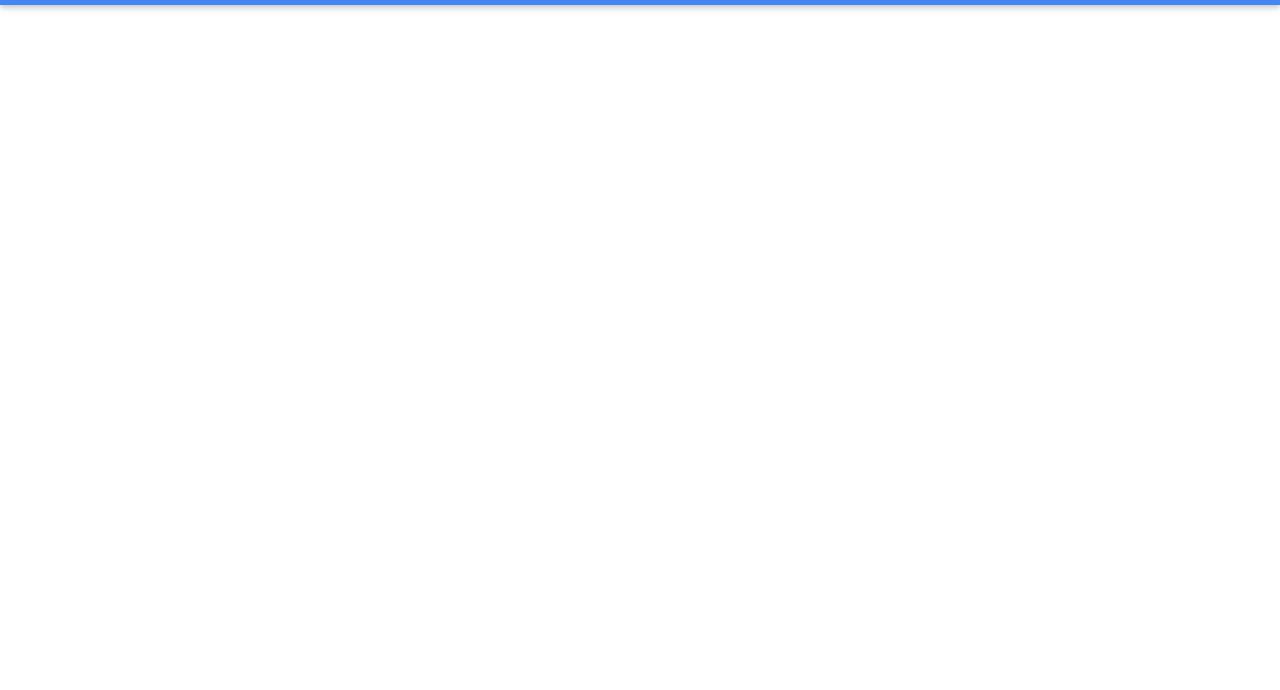
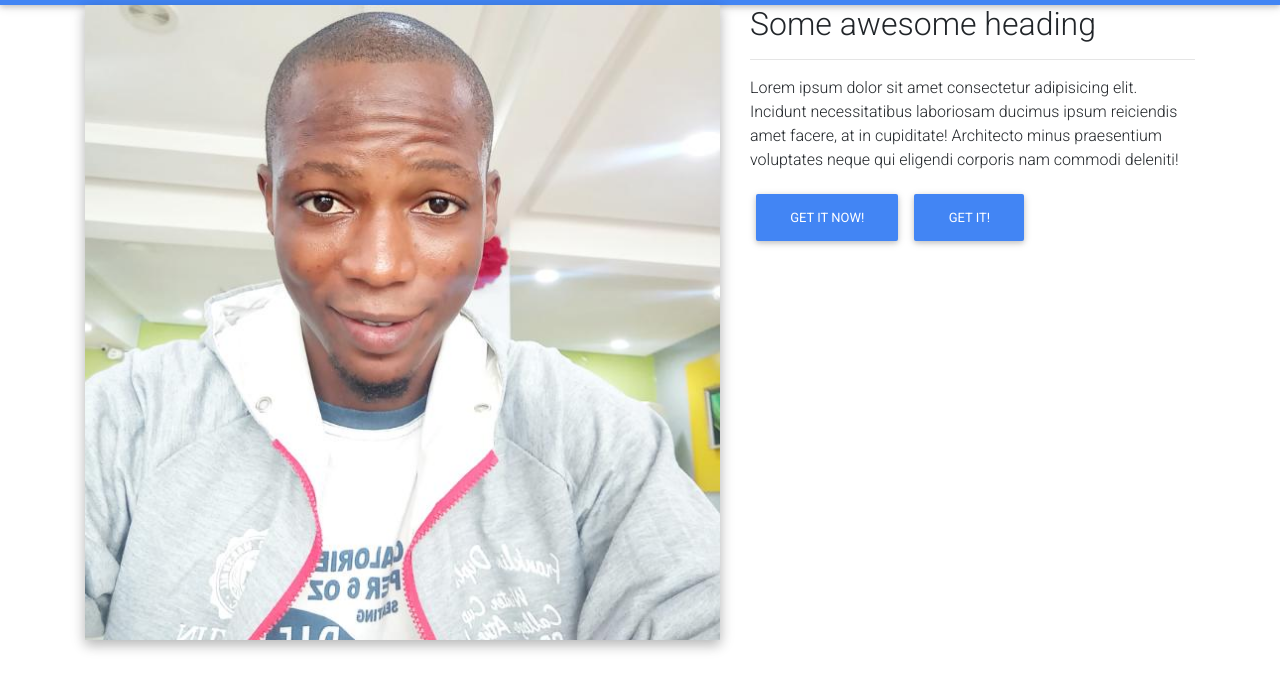
Before and after one commit to ridbay/Boostrap-Projects, a plain HTML site: page p2/index.html in a window 1280 px wide. Shown: the part 66-756 px from the top of the page. Drawn offline with Linux system fonts and the light colour scheme.

Commit message:
Add new project P2

```diff
--- a/p2/index.html
+++ b/p2/index.html
@@ -82,7 +82,72 @@
     <!--/.Navbar-->
   </header>
   <main>
+    <!--Main container-->
+    <div class="container">
 
+      <!--Grid row-->
+      <div class="row">
+
+        <!--Grid column-->
+        <div class="col-md-7">
+          <div class="view overlay z-depth-1-half">
+            <img src="./img/ridbayy.jpg" alt="Ridbay" class="card-img-top" width=50% height=50%>
+            <div class="mask rgba-white-light"></div>
+          </div>
+
+
+        </div>
+        <!--Grid column-->
+
+        <!--Grid column-->
+        <div class="col-md-5">
+          <h2>Some awesome heading</h2>
+          <hr>
+          <p>Lorem ipsum dolor sit amet consectetur adipisicing elit. Incidunt necessitatibus laboriosam ducimus ipsum
+            reiciendis amet facere, at in cupiditate! Architecto minus praesentium voluptates neque qui eligendi
+            corporis nam commodi deleniti!</p>
+          <a href="#" class="btn btn-primary">Get it Now!</a>
+          <button class="btn btn-primary">Get It!</button>
+
+
+        </div>
+        <!--Grid column-->
+
+      </div>
+      <!--Grid row-->
+
+      <!--Grid row-->
+      <div class="row">
+
+        <!--Grid column-->
+        <div class="col-lg-4 col-md-12">
+
+
+
+        </div>
+        <!--Grid column-->
+
+        <!--Grid column-->
+        <div class="col-lg-4 col-md-6">
+
+
+
+        </div>
+        <!--Grid column-->
+
+        <!--Grid column-->
+        <div class="col-lg-4 col-md-6">
+
+
+
+        </div>
+        <!--Grid column-->
+
+      </div>
+      <!--Grid row-->
+
+    </div>
+    <!--Main container-->
   </main>
   <footer>
 
```
Also changed, not shown: p2/img/ridbayy.jpg (added).
